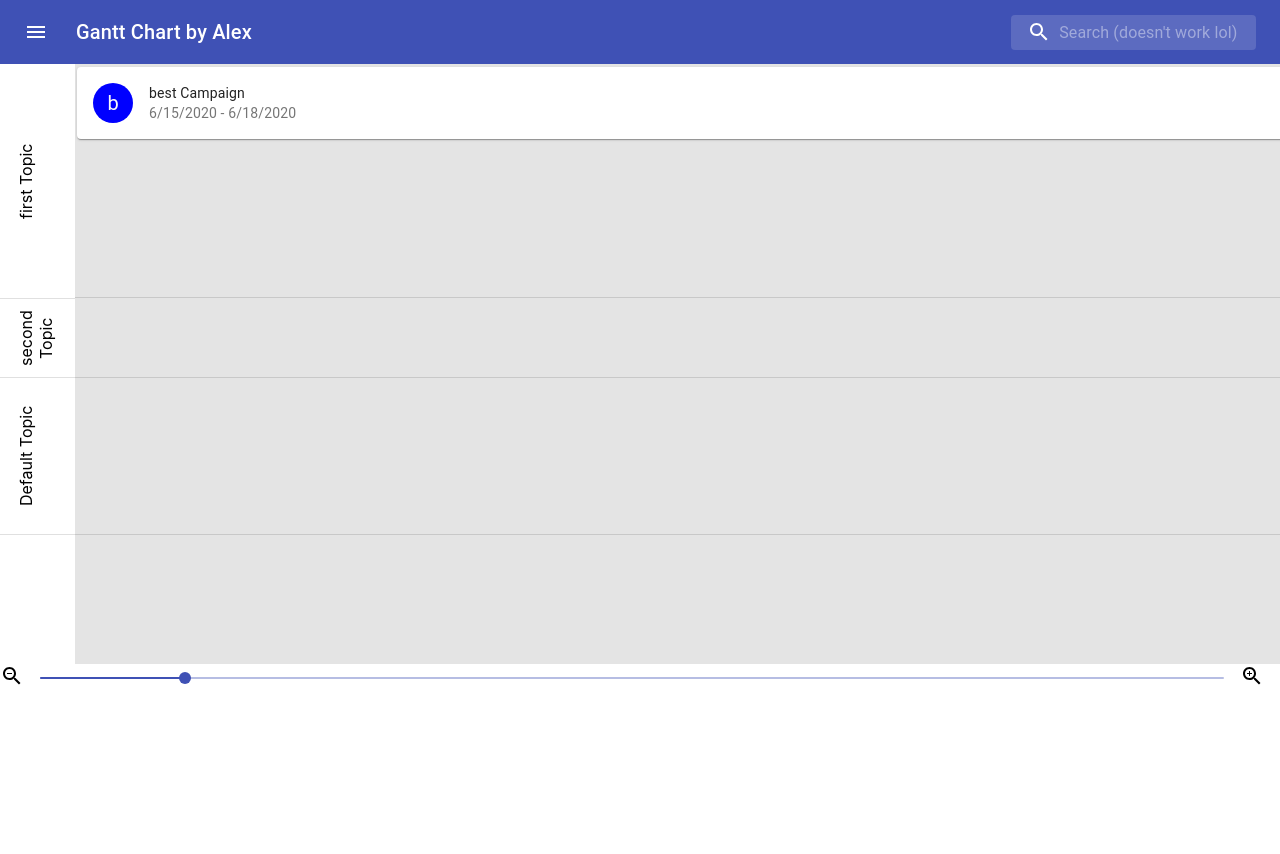
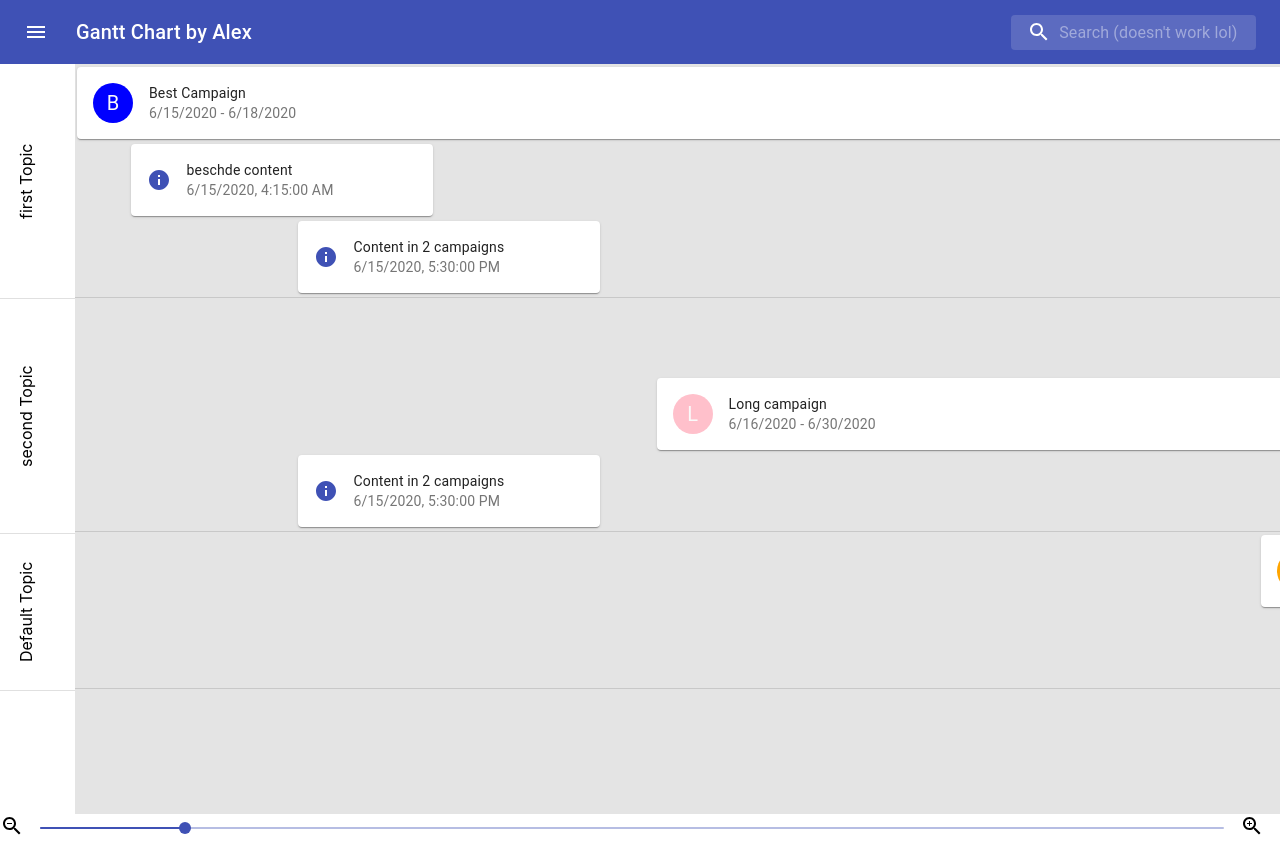
Before and after one commit to aweissoertel/gantt-project, a React (Create React App) app: page / in a window 1280 px wide. Before the commit the page ends 800 px from the top, so only its background shows below. Built offline with nearby package versions, Linux system fonts and the light colour scheme.

Commit message:
final changes

```diff
--- a/src/components/Campaign.tsx
+++ b/src/components/Campaign.tsx
@@ -41,9 +41,9 @@ export default class Campaign extends Component<IProps, IState> {
      * Then the computed offset gets reset and the passed updateElem function gets called to update this campaign
      */
     dropped: DraggableEventHandler = (): void => {
-        const style = getComputedStyle(this.myRef.current);
+        const style: CSSStyleDeclaration = getComputedStyle(this.myRef.current);
         //getPropertyValue returns a string 🤬, looks like this: "matrix(1, 0, 0, 1, X, 0)"
-        let str = style.getPropertyValue('transform');
+        let str: string = style.getPropertyValue('transform');
         //i only want the X
         str = str.split('matrix(1, 0, 0, 1, ')[1];
         str = str.split(',')[0];
--- a/src/components/Chart.tsx
+++ b/src/components/Chart.tsx
@@ -34,8 +34,14 @@ export default class Chart extends Component<IProps, IState> {
     }
 
     componentDidMount() {
+        interface ResponseInterface {
+            topics: Array<TopicClass>,
+            campaigns: Array<CampaignClass>,
+            contents: Array<ContentClass>
+        }
+
         //getItems() is a simulated Backend Access
-        getItems().then(response => {
+        getItems().then((response: ResponseInterface) => {
             this.setState({
                 topics: response.topics,
                 campaigns: response.campaigns,
@@ -50,7 +56,7 @@ export default class Chart extends Component<IProps, IState> {
      */
     getContentsWithTopic = (topic?: TopicClass) : Content[] => {
         const {campaigns, contents} = this.state;
-        let filteredCampaigns: Array<CampaignClass>
+        let filteredCampaigns: Array<CampaignClass>;
         if (topic) {
             filteredCampaigns = campaigns.filter((campaign: CampaignClass) => campaign.topics && campaign.topics.some((topic2: TopicClass) => topic2.id === topic.id));
         } else {
@@ -101,7 +107,7 @@ export default class Chart extends Component<IProps, IState> {
      * @param event
      * @param newValue
      */
-    handleZoom = (event: any, newValue: number | number[]) => {
+    handleZoom = (event: any, newValue: number | number[]): void => {
         this.setState({zoomLevel: (newValue as number)});
     }
 
@@ -110,13 +116,13 @@ export default class Chart extends Component<IProps, IState> {
      * @param elem Element to update: CampaignClass | ContentClass
      * @param val Offset in pixels
      */
-    updateElem = (elem: CampaignClass | ContentClass, val: number) => {
-        const timespanDay = 43.2 * this.state.zoomLevel;
-        const delta = (val/timespanDay) * 1000*60*60*24;
+    updateElem = (elem: CampaignClass | ContentClass, val: number): void => {
+        const timespanDay: number = 43.2 * this.state.zoomLevel;
+        const delta: number = (val/timespanDay) * 1000*60*60*24;
         //set publish/start Date to += delta
         if (this.isCampaign(elem)) {
-            const oldStart = elem.startDate.getTime();
-            const oldEnd = elem.endDate.getTime();
+            const oldStart: number = elem.startDate.getTime();
+            const oldEnd: number = elem.endDate.getTime();
             this.setState({
                 campaigns: this.state.campaigns.map((campaign: CampaignClass) => {
                     if (campaign.id === elem.id) {
@@ -138,6 +144,7 @@ export default class Chart extends Component<IProps, IState> {
             })
         }
         const {topics, campaigns, contents} = this.state;
+        // send to fakeserver
         setItems({topics, campaigns, contents});
     }
 
@@ -152,7 +159,7 @@ export default class Chart extends Component<IProps, IState> {
     render() {
         const {topics, campaigns} = this.state;
         const [earliest,,] = this.getMaxTimespan();
-        const timespanDay = 43.2 * this.state.zoomLevel;
+        const timespanDay: number = 43.2 * this.state.zoomLevel;
         return (
             <div>
                 <div style={container}>
@@ -189,7 +196,7 @@ export default class Chart extends Component<IProps, IState> {
 
 const container: CSSProperties = {
     overflowX: 'scroll',
-    height: '600px'
+    height: '750px'
 }
 
 const topicStyle: CSSProperties = {
--- a/src/components/Content.tsx
+++ b/src/components/Content.tsx
@@ -40,9 +40,9 @@ export default class Content extends Component<IProps, IState> {
      * Then the computed offset gets reset and the passed updateElem function gets called to update this content
      */
     dropped: DraggableEventHandler = (e: any, data: DraggableData): void => {
-        const style = getComputedStyle(this.myRef.current);
+        const style: CSSStyleDeclaration = getComputedStyle(this.myRef.current);
         //getPropertyValue returns a string 🤬, looks like this: "matrix(1, 0, 0, 1, X, 0)"
-        let str = style.getPropertyValue('transform');
+        let str: string = style.getPropertyValue('transform');
         //i only want the X
         str = str.split('matrix(1, 0, 0, 1, ')[1];
         str = str.split(',')[0];
@@ -64,8 +64,8 @@ export default class Content extends Component<IProps, IState> {
 
     render() {
         const {timeInfo: [dayLength,firstEvent]} = this.props;
-        const content = this.content;
-        const translate = ((content.publishDate.getTime() - firstEvent) / (1000*60*60*24)) * dayLength;
+        const content: ContentClass = this.content;
+        const translate: number = ((content.publishDate.getTime() - firstEvent) / (1000*60*60*24)) * dayLength;
 
         return (
             <Draggable axis="x" onStop={this.dropped} grid={[dayLength/(24*60),0]} nodeRef={this.myRef} key={this.state.key} position={this.state.position} cancel="button, .MuiPopover-root">
--- a/src/components/TopicContainer.tsx
+++ b/src/components/TopicContainer.tsx
@@ -16,6 +16,8 @@ interface IProps {
 export default class TopicContainer extends Component<IProps, {}> {
     render() {
         const {campaigns, contents} = this.props;
+        let divider: JSX.Element = campaigns.length > 0 ? <Divider variant={'fullWidth'}/> : <></>;
+
         return (
             <div>
                 <table style={tableStyle}>
@@ -36,8 +38,7 @@ export default class TopicContainer extends Component<IProps, {}> {
                         ))}
                     </tbody>
                 </table>
-
-                <Divider variant={'fullWidth'}/>
+                {divider}
             </div>
         )
     }
--- a/src/components/Topics.tsx
+++ b/src/components/Topics.tsx
@@ -11,10 +11,10 @@ interface IProps {
 }
 
 export default function Topics({topics, campaigns, contents}: IProps) {
-    const itemsDef = campaigns.filter(campaign => campaign.topics === undefined).length + contents().length;
+    const itemsDef: number = campaigns.filter(campaign => campaign.topics === undefined).length + contents().length;
 
     // only show default topic if there are any items in it
-    let defaultTopic = null;
+    let defaultTopic: JSX.Element = <></>;
     if (itemsDef > 0) {
         defaultTopic = <Topic  key={-1} topic={new TopicClass('Default Topic')} numItems={itemsDef} />
     }
@@ -23,7 +23,7 @@ export default function Topics({topics, campaigns, contents}: IProps) {
             {topics.map((topic: TopicClass) => (
                 <Topic  key={topic.id}
                         topic={topic}
-                        numItems={campaigns.filter(campaign => campaign.topics && campaign.topics.some((topic2: TopicClass) => topic2.id === topic.id)).length
+                        numItems={campaigns.filter((campaign: CampaignClass) => campaign.topics && campaign.topics.some((topic2: TopicClass) => topic2.id === topic.id)).length
                                     + contents(topic).length}
                 />
             ))}
--- a/src/misc/FakeServer.ts
+++ b/src/misc/FakeServer.ts
@@ -11,13 +11,14 @@ interface Response {
 let t1 = new Topic('first Topic');
 let t2 = new Topic('second Topic');
 
-let c1 = new Campaign('best Campaign', 'blue', 1592179200000, 1592438400000, [t1]);
-let c2 = new Campaign('short Campaign','green', 1592611200000, 1592611200000, [t2]);
-let c3 = new Campaign('i dont know', 'pink', 1592784000000, 1593475200000);
+let c1 = new Campaign('Best Campaign', 'blue', 1592179200000, 1592438400000, [t1]);
+let c2 = new Campaign('Short campaign','green', 1592611200000, 1592611200000, [t2]);
+let c3 = new Campaign('Long campaign', 'pink', 1592344800000, 1593475200000, [t2]);
+let c4 = new Campaign('Without topic','orange',1592517600000, 1592776800000)
 
-let co1 = new Content('beschde content', new Date().setUTCHours(0,0,0,0), [c1]);
-let co2 = new Content('cool cool cool cool cool', 1593216000000, [c1]);
-let co3 = new Content('no topic :(', 1593388800000, [c3]);
+let co1 = new Content('beschde content', 1592194500000, [c1]);
+let co2 = new Content('Content in 2 campaigns', 1592242200000, [c1,c2]);
+let co3 = new Content('no topic :(', 1592760000000, [c4]);
 
 let topics: Topic[] = [
     t1,
@@ -27,7 +28,8 @@ let topics: Topic[] = [
 let campaigns: Campaign[] = [
     c1,
     c2,
-    c3
+    c3,
+    c4
 ]
 
 let contents: Content[] = [
```
Also changed, not shown: src/components/Topic.tsx (+4 -4 lines), 1 other file (tests, documents, lock files or other folders). Lines whose indentation alone changed are shown as unchanged.
